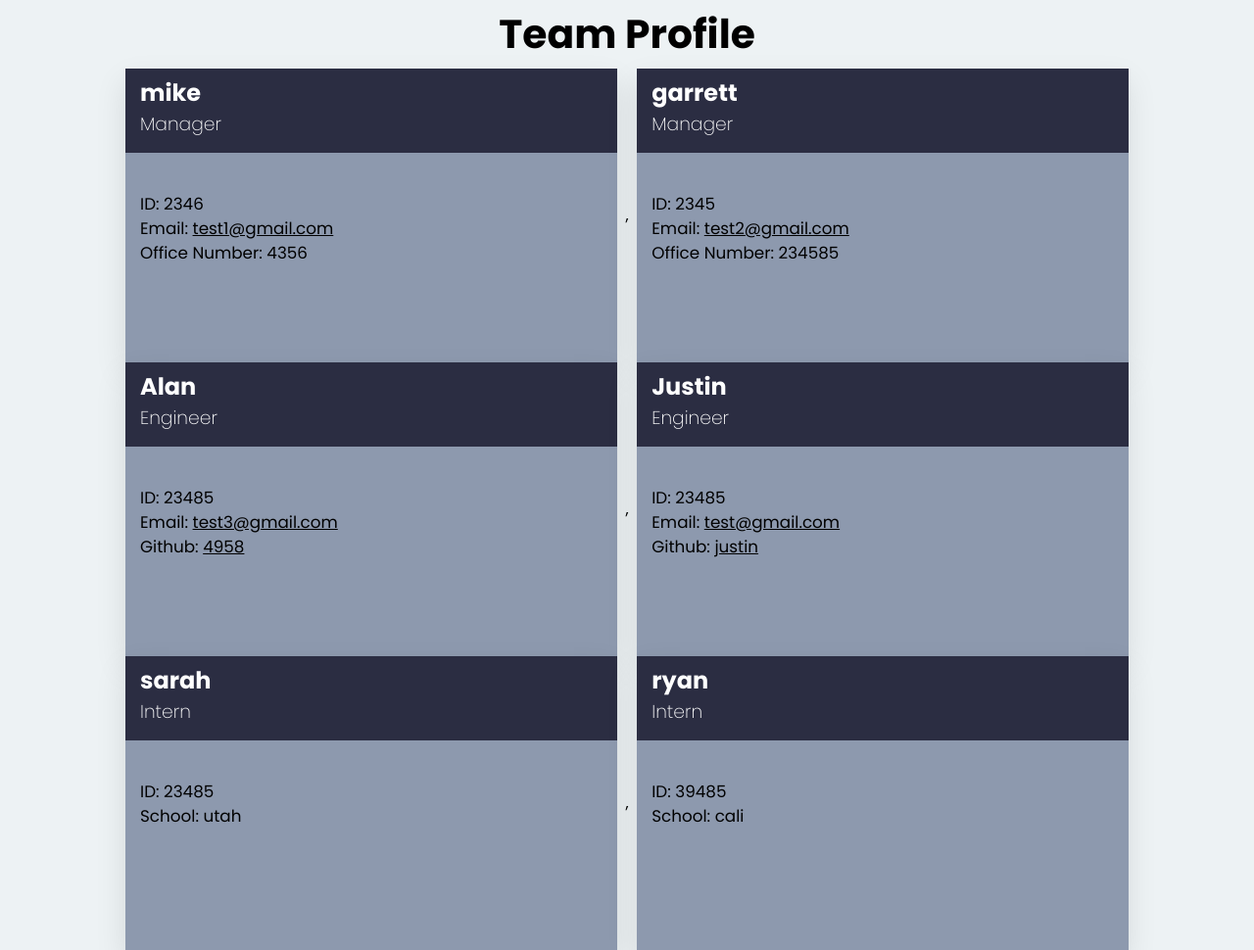
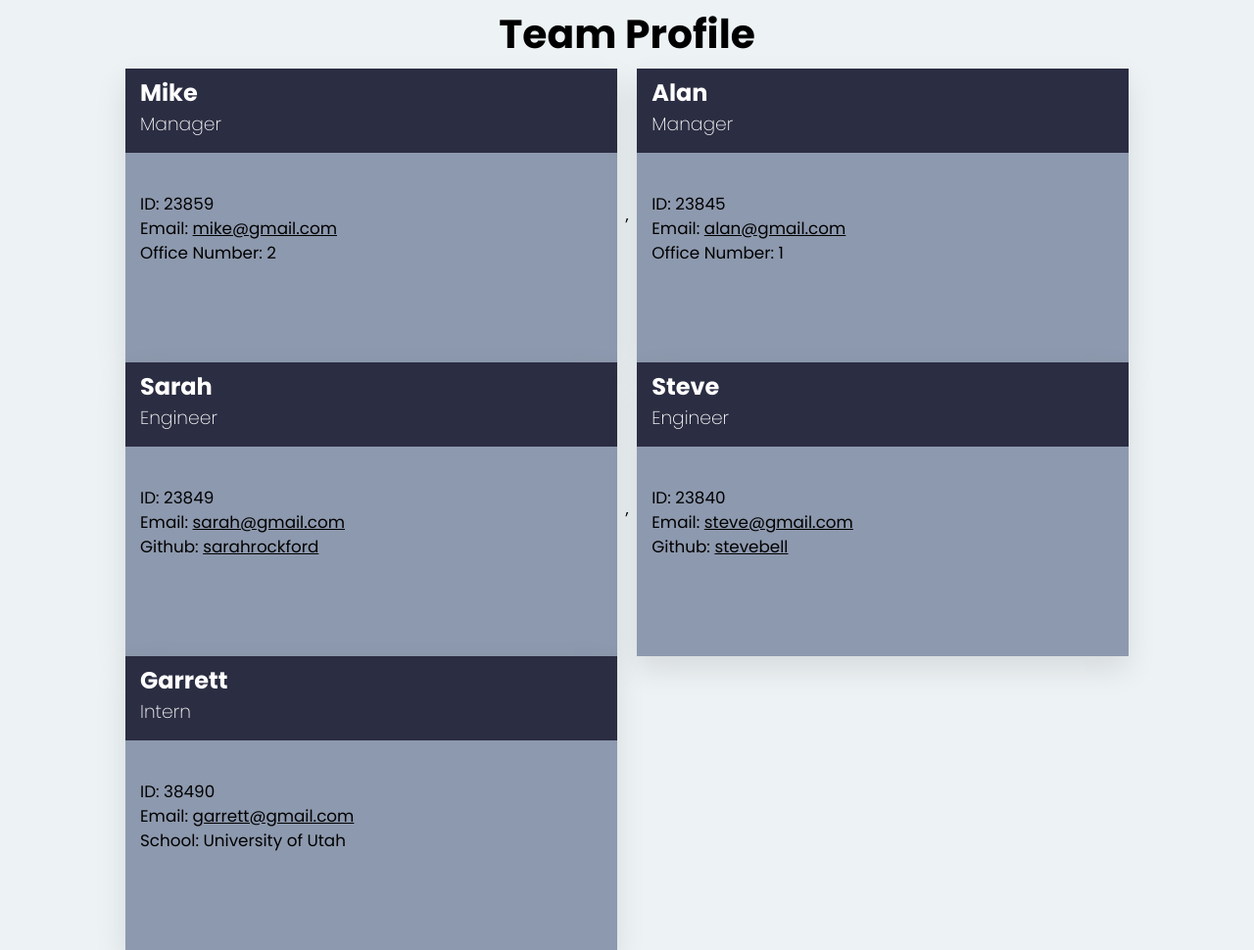
Before and after one commit to GarrettLockhart/team-profile-generator, a website: page dist/index.html in a window 1280 px wide. Shown: the whole page at 98% size. Drawn offline with Linux system fonts and the light colour scheme.

Commit message:
add: sample web page

```diff
--- a/dist/index.html
+++ b/dist/index.html
@@ -22,89 +22,80 @@
 
         <section class="card">
           <div class="card-header">
-            <h2 class="card-name" id="employee-name">mike</h2>
+            <h2 class="card-name" id="employee-name">Mike</h2>
             <h3 class="card-position" id="employee-position">Manager</h3>
           </div>
           <div class="card-content-container">
             <div class="card-body">
-              <p class="card-employee-id">ID: <span id="employee-id">2346</span></p>
+              <p class="card-employee-id">ID: <span id="employee-id">23859</span></p>
               <p class="card-link" id="employee-link">
-              Email: <a href="mailto:test1@gmail.com">test1@gmail.com</a>
+              Email: <a href="mailto:mike@gmail.com">mike@gmail.com</a>
               </p>
-              <p class="card-office" id="manager-office-num">Office Number: <span>4356</span></p>
+              <p class="card-office" id="manager-office-num">Office Number: <span>2</span></p>
             </div>
           </div>
           </section>,
         <section class="card">
           <div class="card-header">
-            <h2 class="card-name" id="employee-name">garrett</h2>
+            <h2 class="card-name" id="employee-name">Alan</h2>
             <h3 class="card-position" id="employee-position">Manager</h3>
           </div>
           <div class="card-content-container">
             <div class="card-body">
-              <p class="card-employee-id">ID: <span id="employee-id">2345</span></p>
+              <p class="card-employee-id">ID: <span id="employee-id">23845</span></p>
               <p class="card-link" id="employee-link">
-              Email: <a href="mailto:test2@gmail.com">test2@gmail.com</a>
+              Email: <a href="mailto:alan@gmail.com">alan@gmail.com</a>
               </p>
-              <p class="card-office" id="manager-office-num">Office Number: <span>234585</span></p>
+              <p class="card-office" id="manager-office-num">Office Number: <span>1</span></p>
             </div>
           </div>
           </section>
         <section class="card">
           <div class="card-header">
-            <h2 class="card-name" id="employee-name">Alan</h2>
+            <h2 class="card-name" id="employee-name">Sarah</h2>
             <h3 class="card-position" id="employee-position">Engineer</h3>
           </div>
           <div class="card-content-container">
             <div class="card-body">
-              <p class="card-employee-id">ID: <span id="employee-id">23485</span></p>
+              <p class="card-employee-id">ID: <span id="employee-id">23849</span></p>
               <p class="card-link" id="employee-link">
-              Email: <a href="mailto:test3@gmail.com">test3@gmail.com</a>
+              Email: <a href="mailto:sarah@gmail.com">sarah@gmail.com</a>
               </p>
               <p class="card-link" id="employee-link">
-              Github: <a href="https://github.com/4958">4958</a>
+              Github: <a href="https://github.com/sarahrockford">sarahrockford</a>
               </p>
             </div>
           </div>
           </section>,
         <section class="card">
           <div class="card-header">
-            <h2 class="card-name" id="employee-name">Justin</h2>
+            <h2 class="card-name" id="employee-name">Steve</h2>
             <h3 class="card-position" id="employee-position">Engineer</h3>
           </div>
           <div class="card-content-container">
             <div class="card-body">
-              <p class="card-employee-id">ID: <span id="employee-id">23485</span></p>
+              <p class="card-employee-id">ID: <span id="employee-id">23840</span></p>
               <p class="card-link" id="employee-link">
-              Email: <a href="mailto:test@gmail.com">test@gmail.com</a>
+              Email: <a href="mailto:steve@gmail.com">steve@gmail.com</a>
               </p>
               <p class="card-link" id="employee-link">
-              Github: <a href="https://github.com/justin">justin</a>
+              Github: <a href="https://github.com/stevebell">stevebell</a>
               </p>
             </div>
           </div>
           </section>
         <section class="card">
           <div class="card-header">
-            <h2 class="card-name" id="employee-name">sarah</h2>
+            <h2 class="card-name" id="employee-name">Garrett</h2>
             <h3 class="card-position" id="employee-position">Intern</h3>
           </div>
           <div class="card-content-container">
             <div class="card-body">
-              <p class="card-employee-id">ID: <span id="employee-id">23485</span></p>
-              <p class="card-employee-id">School: <span id="employee-school-name">utah</span></p>
-            </div>
-          </div>
-          </section>,
-        <section class="card">
-          <div class="card-header">
-            <h2 class="card-name" id="employee-name">ryan</h2>
-            <h3 class="card-position" id="employee-position">Intern</h3>
-          </div>
-          <div class="card-content-container">
-            <div class="card-body">
-              <p class="card-employee-id">ID: <span id="employee-id">39485</span></p>
-              <p class="card-employee-id">School: <span id="employee-school-name">cali</span></p>
+              <p class="card-employee-id">ID: <span id="employee-id">38490</span></p>
+              <p class="card-link" id="employee-link">
+              Email: <a href="mailto:garrett@gmail.com">garrett@gmail.com</a>
+              </p>
+              <p class="card-employee-id">School: <span id="employee-school-name">University of Utah</span></p>
             </div>
           </div>
           </section>
```
